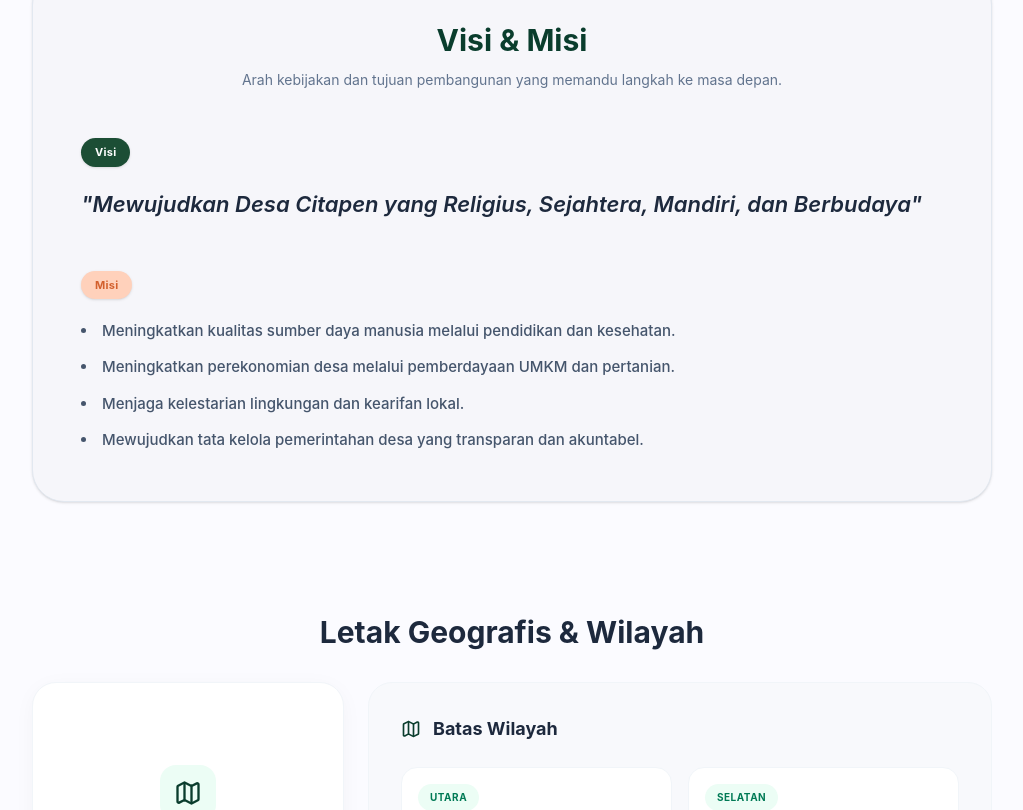
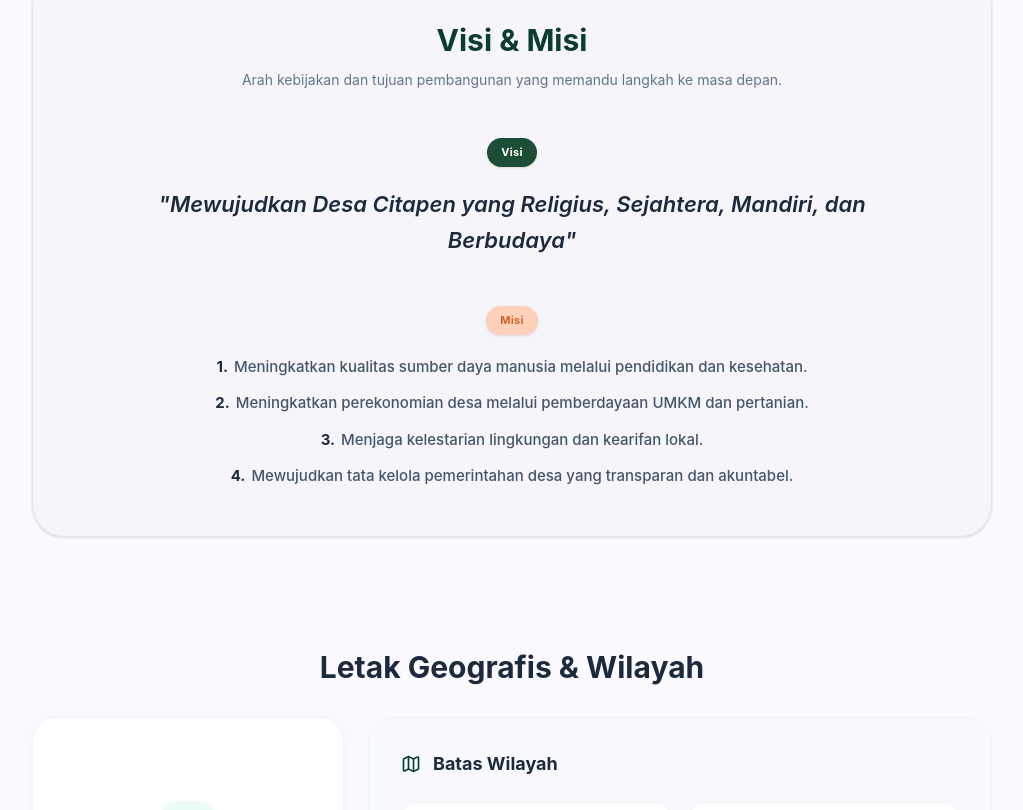
Before and after one commit to webdevcitapen/website-desa-citapen, a React (Vite) app in the folder frontend/: page /profil in a window 1280 px wide. Shown: the part 1090-1900 px from the top of the page, without its empty margins (128-1151 px from the left). Built offline with nearby package versions, Linux system fonts and the light colour scheme; no server answers.

Commit message:
fix(public): update nav label, visi misi style, hapus teks panduan admin galeri

```diff
--- a/frontend/src/components/layout/Navbar.tsx
+++ b/frontend/src/components/layout/Navbar.tsx
@@ -17,7 +17,7 @@ export default function Navbar() {
           {/* Desktop Nav */}
           <div className="hidden md:flex items-center gap-8">
             <Link to="/" className={`text-sm py-2 transition ${path === '/' ? 'font-bold text-slate-800 border-b-2 border-[#0A3D2D]' : 'font-semibold text-slate-500 hover:text-slate-800'}`}>Beranda</Link>
-            <Link to="/profil" className={`text-sm py-2 transition ${path.startsWith('/profil') ? 'font-bold text-slate-800 border-b-2 border-[#0A3D2D]' : 'font-semibold text-slate-500 hover:text-slate-800'}`}>Profil</Link>
+            <Link to="/profil" className={`text-sm py-2 transition ${path.startsWith('/profil') ? 'font-bold text-slate-800 border-b-2 border-[#0A3D2D]' : 'font-semibold text-slate-500 hover:text-slate-800'}`}>Profil Desa</Link>
             <Link to="/berita" className={`text-sm py-2 transition ${path.startsWith('/berita') ? 'font-bold text-slate-800 border-b-2 border-[#0A3D2D]' : 'font-semibold text-slate-500 hover:text-slate-800'}`}>Berita</Link>
             <Link to="/umkm" className={`text-sm py-2 transition ${path.startsWith('/umkm') ? 'font-bold text-slate-800 border-b-2 border-[#0A3D2D]' : 'font-semibold text-slate-500 hover:text-slate-800'}`}>UMKM</Link>
           </div>
--- a/frontend/src/pages/public/ProfilDesa.tsx
+++ b/frontend/src/pages/public/ProfilDesa.tsx
@@ -170,22 +170,25 @@ export default function ProfilDesa() {
             <h2 className="text-3xl font-bold text-[#0A3D2D] mb-3">Visi & Misi</h2>
             <p className="text-sm text-slate-500 mb-12">Arah kebijakan dan tujuan pembangunan yang memandu langkah ke masa depan.</p>
 
-            <div className="mb-12 text-left">
+            <div className="mb-12 text-center flex flex-col items-center">
               <div className="inline-flex items-center gap-1.5 bg-[#1C4E35] text-white text-[11px] font-bold px-3.5 py-1.5 rounded-full mb-5 tracking-wide shadow-sm">
                 Visi
               </div>
-              <h3 className="text-xl lg:text-[22px] italic font-semibold text-slate-800 leading-relaxed whitespace-pre-line">
+              <h3 className="text-xl lg:text-[22px] italic font-semibold text-slate-800 leading-relaxed whitespace-pre-line max-w-3xl mx-auto">
                 "{visiTampil}"
               </h3>
             </div>
 
-            <div className="text-left">
+            <div className="text-center flex flex-col items-center">
               <div className="inline-flex items-center gap-1.5 bg-[#FFD1BB] text-[#D3602D] text-[11px] font-bold px-3.5 py-1.5 rounded-full mb-5 tracking-wide shadow-sm">
                 Misi
               </div>
-              <ul className="space-y-3 text-sm lg:text-[15px] text-slate-600 leading-relaxed font-medium list-disc list-inside">
+              <ul className="space-y-3 text-sm lg:text-[15px] text-slate-600 leading-relaxed font-medium max-w-3xl mx-auto text-center">
                 {misiTampil.map((m, i) => (
-                  <li key={i}>{m}</li>
+                  <li key={i}>
+                    <span className="font-bold text-slate-800 mr-1.5">{i + 1}.</span>
+                    {m}
+                  </li>
                 ))}
               </ul>
             </div>
@@ -433,7 +436,6 @@ export default function ProfilDesa() {
             <div className="bg-white rounded-2xl border-2 border-dashed border-slate-200 p-12 text-center">
               <ImageIcon className="w-12 h-12 text-slate-300 mx-auto mb-3" />
               <p className="text-slate-500 text-sm font-medium">Belum ada foto galeri.</p>
-              <p className="text-slate-400 text-xs mt-1">Admin dapat menambah galeri via halaman Admin → Profil Desa → Galeri Desa.</p>
             </div>
           ) : (
             <div className="grid grid-cols-1 sm:grid-cols-2 lg:grid-cols-3 gap-4">
```
